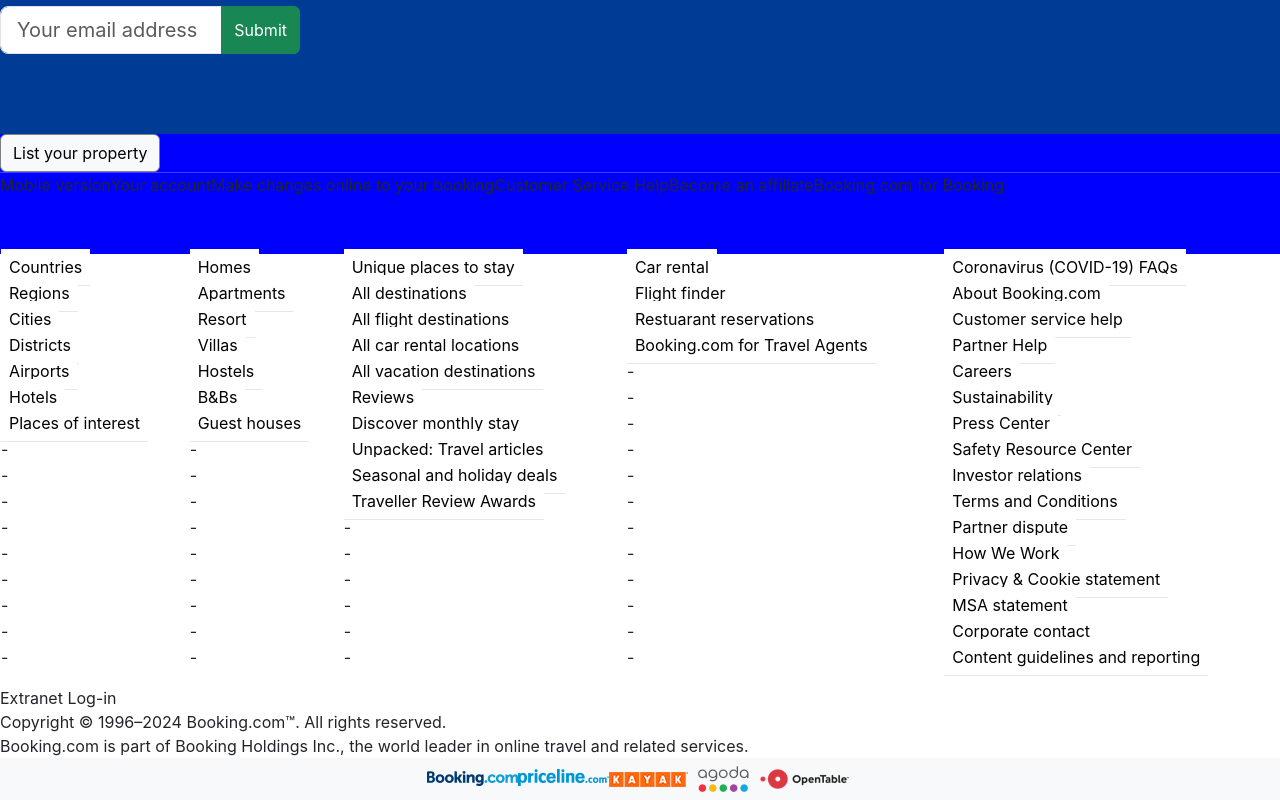
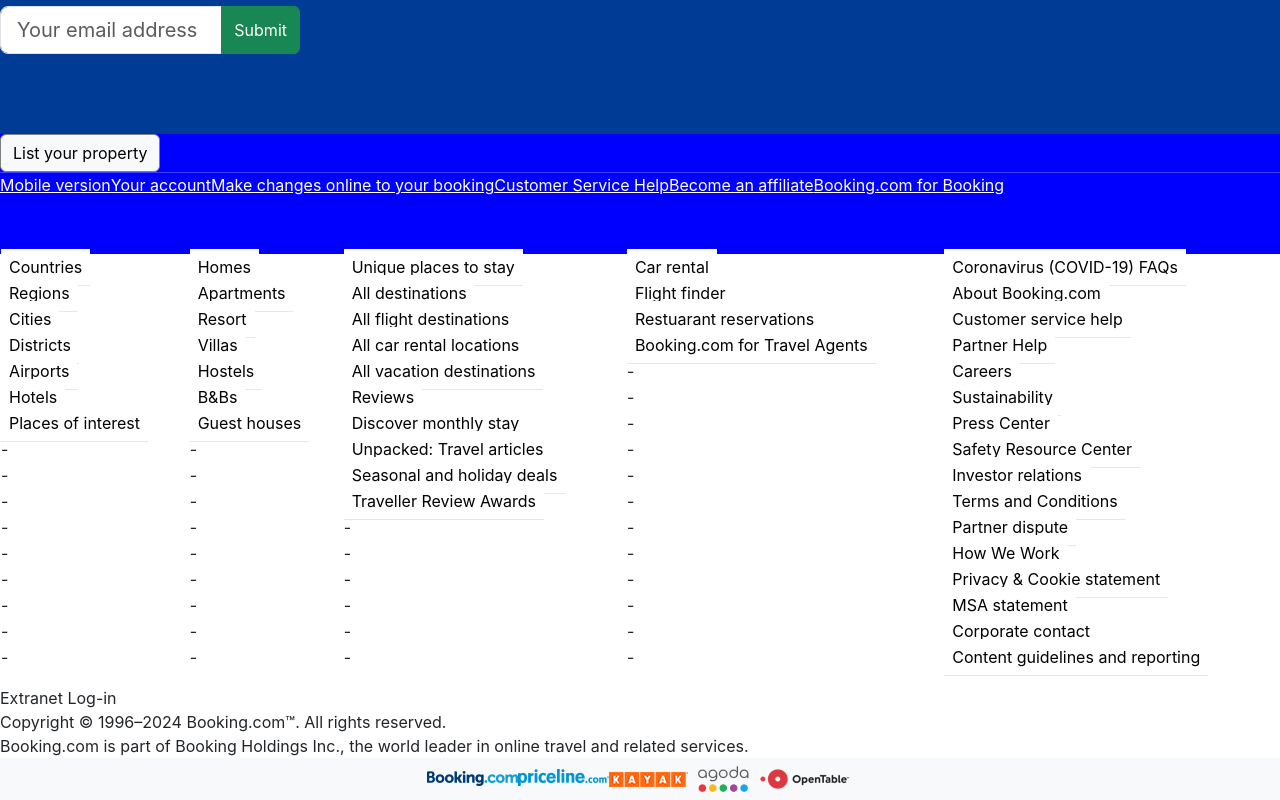
Before and after one commit to Mercy-Iyanu/bookinghere, a React (Create React App) app: page / in a window 1280 px wide. Shown: the part 2877-3677 px from the top of the page. Built offline with nearby package versions, Linux system fonts and the light colour scheme.

Commit message:
Updated.

```diff
--- a/src/Components/Property.js
+++ b/src/Components/Property.js
@@ -7,13 +7,13 @@ export default function Property() {
                 <button className='btn btn-light' style={{ border: '1px solid grey' }}>List your property</button>
             </div>
             <hr style={{ color: 'white' }} />
-            <ul className='d-flex'>
-                <li><a href='#'>Mobile version</a></li>
-                <li><a href='#'>Your account</a></li>
-                <li><a href='#'>Make changes online to your booking</a></li>
-                <li><a href='#'>Customer Service Help</a></li>
-                <li><a href='#'>Become an affiliate</a></li>
-                <li><a href='#'>Booking.com for Booking</a></li>
+            <ul className='d-flex text-white text-1xl list-unstyled'>
+                <li><a href='#' className='text-decoration-underline fs-6'>Mobile version</a></li>
+                <li><a href='#' className='text-decoration-underline fs-6'>Your account</a></li>
+                <li><a href='#' className='text-decoration-underline fs-6'>Make changes online to your booking</a></li>
+                <li><a href='#' className='text-decoration-underline fs-6'>Customer Service Help</a></li>
+                <li><a href='#' className='text-decoration-underline fs-6'>Become an affiliate</a></li>
+                <li><a href='#' className='text-decoration-underline fs-6'>Booking.com for Booking</a></li>
             </ul>
         </div>
     )
```
